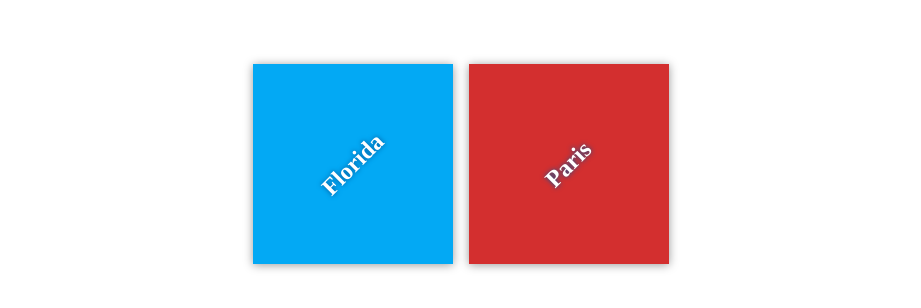
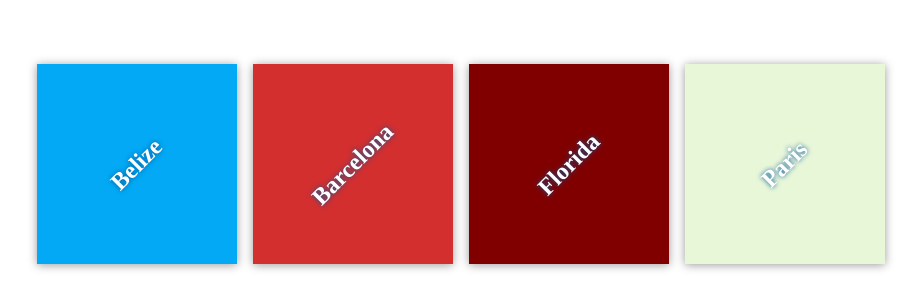
Before and after one commit to thisLinda/my-travel-plans, a plain HTML site: page index.html in a window 1280 px wide. Shown: the part 236-544 px from the top of the page, without its empty margins (179-1100 px from the left). Drawn offline with Linux system fonts and the light colour scheme; files that its build step writes are made by us from their sources.

Commit message:
adding destinations

```diff
--- a/app.css
+++ b/app.css
@@ -51,10 +51,18 @@ h2 {
     text-shadow: 0 0 5px #01579b;
 }
 
-#florida {
+#belize {
     background-color: #03a9f4;
 }
 
-#paris {
+#barcelona {
     background-color: #d32f2f;
 }
+
+#florida {
+    background-color: #800000;
+}
+
+#paris {
+    background-color: #80d32f2f;
+}
--- a/index.html
+++ b/index.html
@@ -10,10 +10,15 @@
 
     <div class="container">
         <div class="destination-container">
+            <div class="destination" id="belize">
+                <h2>Belize</h2>
+            </div>
+            <div class="destination" id="barcelona">
+                <h2>Barcelona</h2>
+            </div>
             <div class="destination" id="florida">
                 <h2>Florida</h2>
             </div>
-
             <div class="destination" id="paris">
                 <h2>Paris</h2>
             </div>
```
